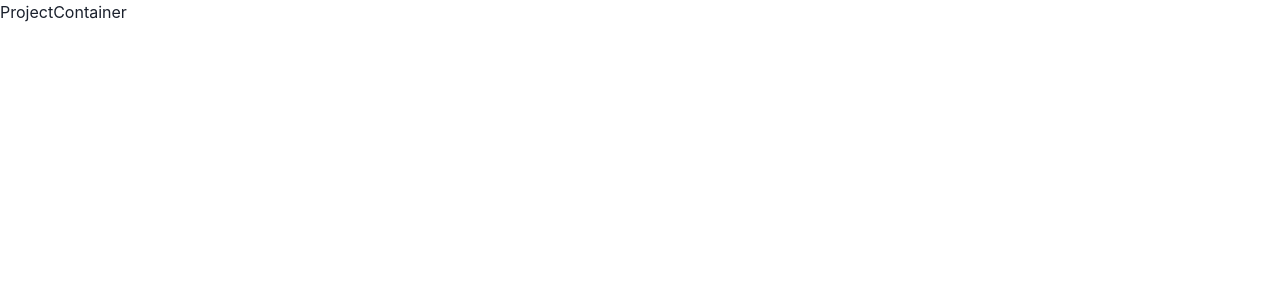
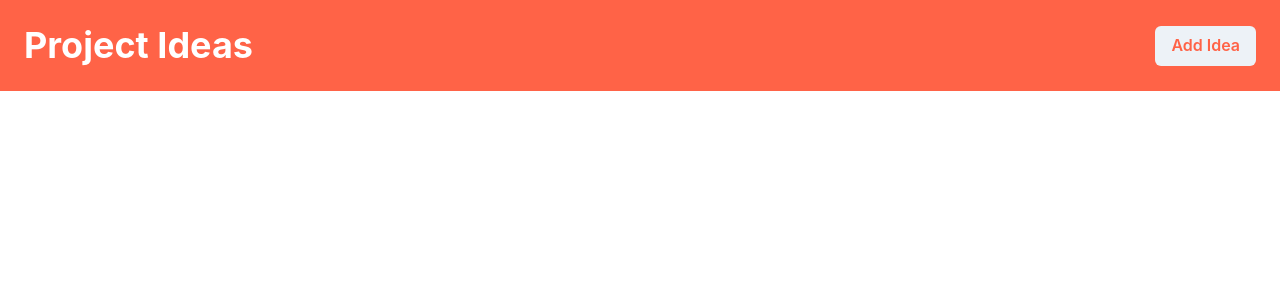
Before and after one commit to HackGT/projectideas-onboarding, a React (Create React App) app in the folder client/: page / in a window 1280 px wide. Shown: the top 300 px of the page. Built offline with nearby package versions, Linux system fonts and the light colour scheme.

Commit message:
Add new comments to frontend

```diff
--- a/client/src/components/ProjectContainer.tsx
+++ b/client/src/components/ProjectContainer.tsx
@@ -1,7 +1,36 @@
-import React from 'react';
+import { Flex, Heading, Button, SimpleGrid } from "@chakra-ui/react";
+import React from "react";
 
 const ProjectContainer: React.FC = () => {
-  return <div>ProjectContainer</div>;
+  // TODO: Add data fetching
+
+  // TODO: Add modal handling with useDisclosure
+
+  // TODO: handle loading and error states
+
+  return (
+    <>
+      <Flex
+        as="nav"
+        align="center"
+        justify="space-between"
+        wrap="wrap"
+        padding="1.5rem"
+        bg="tomato"
+        color="white"
+        height="100%"
+      >
+        <Heading as="h1">Project Ideas</Heading>
+        <Button color="tomato">Add Idea</Button>
+      </Flex>
+
+      <SimpleGrid columns={[2, 3, 5]} spacing={6} padding={10}>
+        {/* Add ProjectCard ideas here */}
+      </SimpleGrid>
+
+      {/* Add modal here */}
+    </>
+  );
 };
 
 export default ProjectContainer;
```
Also changed, not shown: client/src/components/ProjectCard.tsx (added, +9 -0 lines).
